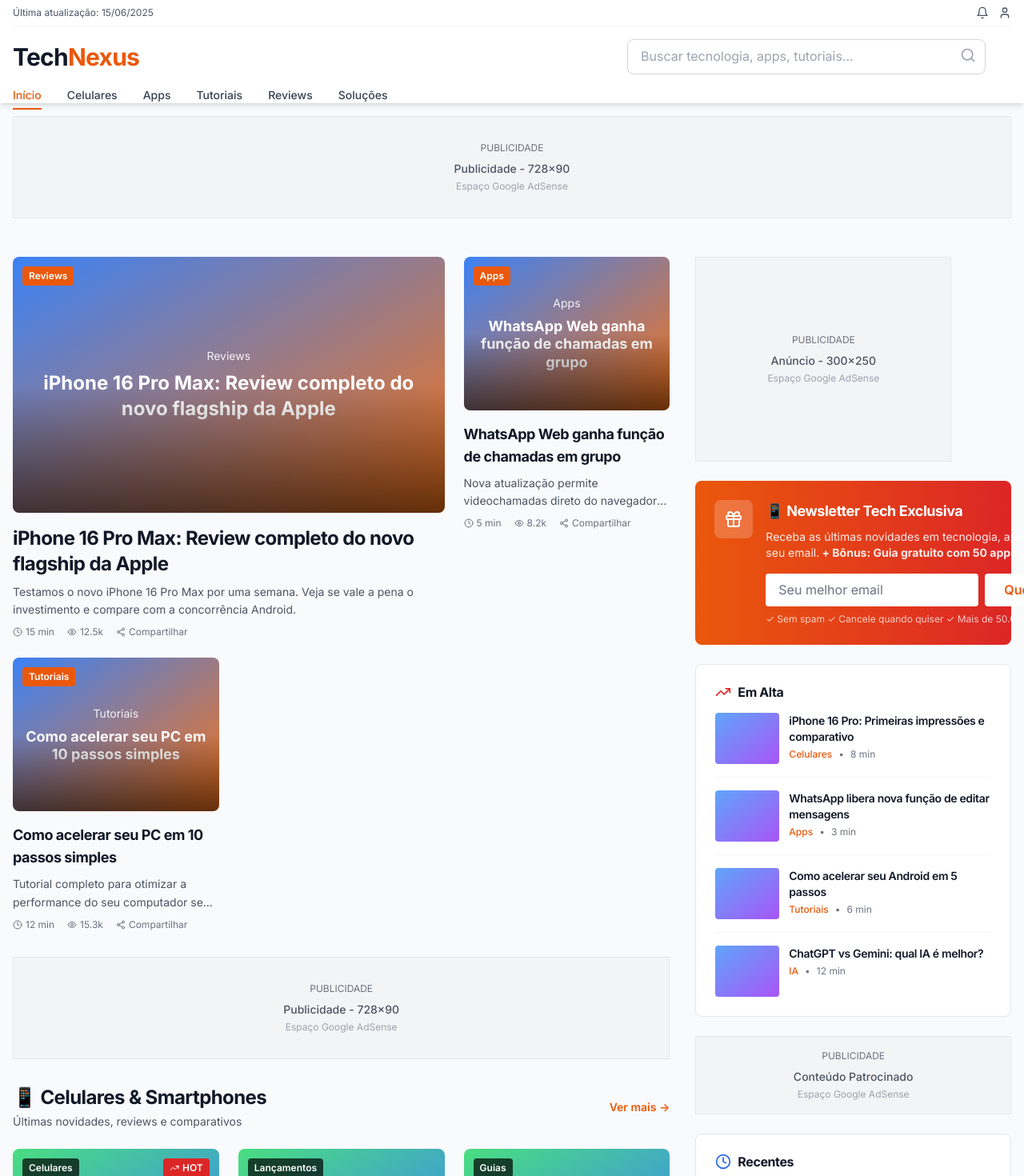
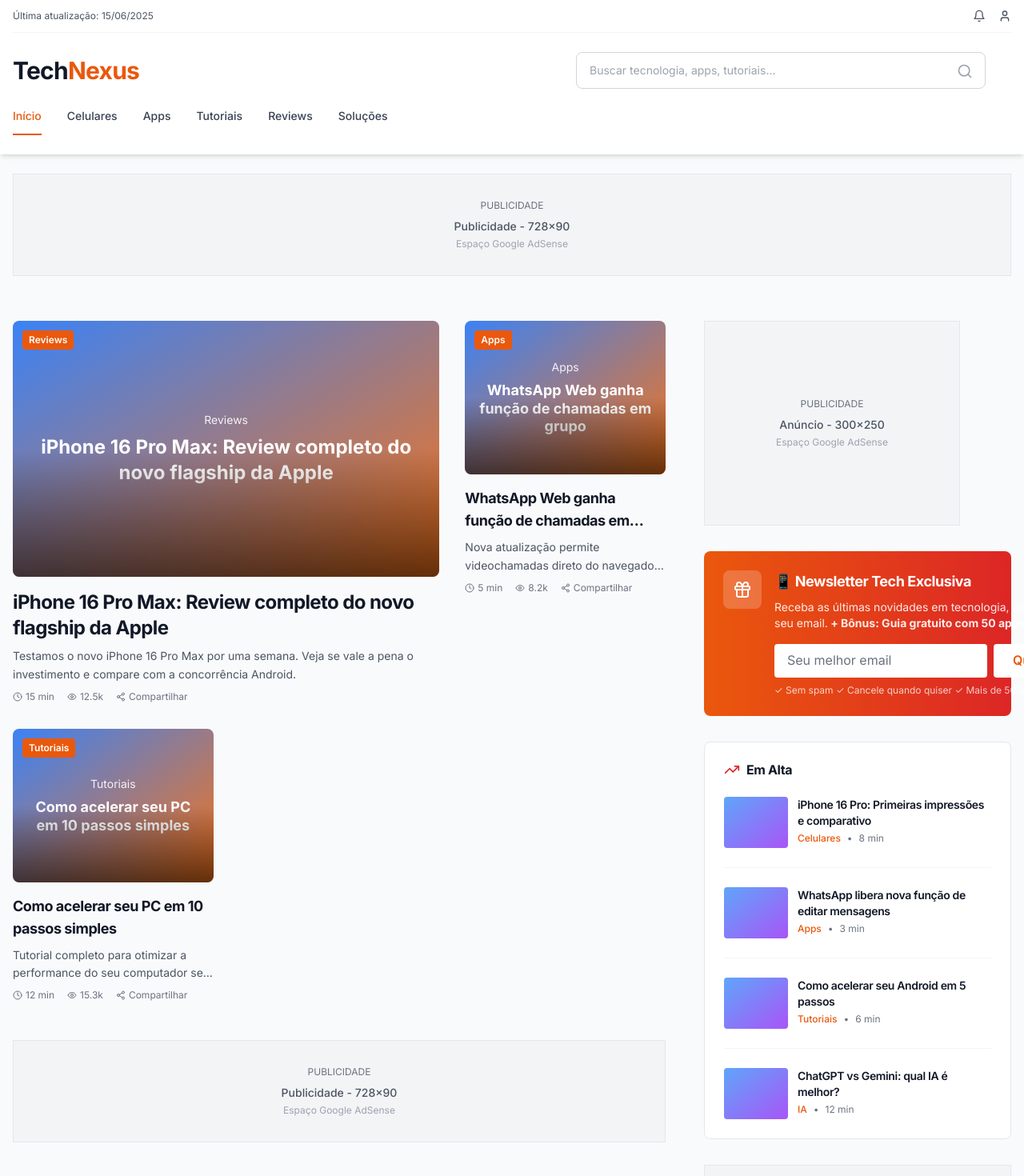
Before and after one commit to tarcisiobaiao/tech-nexus-theme, a React (Vite) app: page / in a window 1280 px wide. Shown: the top 1470 px of the page at 80% size. Built offline with nearby package versions, Linux system fonts and the light colour scheme.

Commit message:
Refactor: Prepare for WordPress theme conversion
-   Improve spacing and other minor details.
-   Prepare React components for WordPress theming.
-   Identify static and dynamic content.

```diff
--- a/src/components/CategorySection.tsx
+++ b/src/components/CategorySection.tsx
@@ -9,11 +9,11 @@ interface CategorySectionProps {
 
 const CategorySection = ({ title, subtitle, children }: CategorySectionProps) => {
   return (
-    <section className="mb-8">
-      <div className="flex items-center justify-between mb-6">
+    <section className="mb-12">
+      <div className="flex items-center justify-between mb-8">
         <div>
-          <h2 className="text-2xl font-bold text-gray-900 mb-1">{title}</h2>
-          {subtitle && <p className="text-gray-600 text-sm">{subtitle}</p>}
+          <h2 className="text-2xl md:text-3xl font-bold text-gray-900 mb-2">{title}</h2>
+          {subtitle && <p className="text-gray-600 text-sm md:text-base">{subtitle}</p>}
         </div>
         <a href="#" className="text-orange-600 hover:text-orange-700 text-sm font-semibold transition-colors">
           Ver mais →
--- a/src/components/Header.tsx
+++ b/src/components/Header.tsx
@@ -9,20 +9,20 @@ const Header = () => {
     <header className="bg-white shadow-md sticky top-0 z-50">
       <div className="container mx-auto px-4">
         {/* Top Bar */}
-        <div className="flex items-center justify-between py-2 border-b border-gray-100">
+        <div className="flex items-center justify-between py-3 border-b border-gray-100">
           <div className="flex items-center space-x-4">
             <div className="text-xs text-gray-600">
               Última atualização: {new Date().toLocaleDateString('pt-BR')}
             </div>
           </div>
-          <div className="flex items-center space-x-3">
-            <Bell className="w-4 h-4 text-gray-600 hover:text-orange-500 cursor-pointer" />
-            <User className="w-4 h-4 text-gray-600 hover:text-orange-500 cursor-pointer" />
+          <div className="flex items-center space-x-4">
+            <Bell className="w-4 h-4 text-gray-600 hover:text-orange-500 cursor-pointer transition-colors" />
+            <User className="w-4 h-4 text-gray-600 hover:text-orange-500 cursor-pointer transition-colors" />
           </div>
         </div>
 
         {/* Main Header */}
-        <div className="flex items-center justify-between py-4">
+        <div className="flex items-center justify-between py-6">
           {/* Logo */}
           <div className="flex items-center">
             <h1 className="text-2xl md:text-3xl font-bold text-gray-900">
@@ -31,14 +31,14 @@ const Header = () => {
           </div>
 
           {/* Search Bar - Desktop */}
-          <div className="hidden md:flex items-center flex-1 max-w-md mx-8">
+          <div className="hidden md:flex items-center flex-1 max-w-lg mx-8">
             <div className="relative w-full">
               <input
                 type="text"
                 placeholder="Buscar tecnologia, apps, tutoriais..."
-                className="w-full px-4 py-2 pr-10 border border-gray-300 rounded-lg focus:outline-none focus:ring-2 focus:ring-orange-500 focus:border-transparent"
+                className="w-full px-4 py-3 pr-12 border border-gray-300 rounded-lg focus:outline-none focus:ring-2 focus:ring-orange-500 focus:border-transparent text-sm"
               />
-              <Search className="absolute right-3 top-2.5 w-5 h-5 text-gray-400" />
+              <Search className="absolute right-4 top-3.5 w-5 h-5 text-gray-400" />
             </div>
           </div>
 
@@ -52,14 +52,14 @@ const Header = () => {
         </div>
 
         {/* Navigation Menu */}
-        <nav className={`${isMenuOpen ? 'block' : 'hidden'} md:block pb-4 md:pb-0`}>
-          <ul className="flex flex-col md:flex-row space-y-2 md:space-y-0 md:space-x-8 text-sm font-medium">
-            <li><a href="#" className="text-orange-600 border-b-2 border-orange-600 pb-2">Início</a></li>
-            <li><a href="#" className="text-gray-700 hover:text-orange-600 transition-colors pb-2">Celulares</a></li>
-            <li><a href="#" className="text-gray-700 hover:text-orange-600 transition-colors pb-2">Apps</a></li>
-            <li><a href="#" className="text-gray-700 hover:text-orange-600 transition-colors pb-2">Tutoriais</a></li>
-            <li><a href="#" className="text-gray-700 hover:text-orange-600 transition-colors pb-2">Reviews</a></li>
-            <li><a href="#" className="text-gray-700 hover:text-orange-600 transition-colors pb-2">Soluções</a></li>
+        <nav className={`${isMenuOpen ? 'block' : 'hidden'} md:block pb-4 md:pb-6`}>
+          <ul className="flex flex-col md:flex-row space-y-3 md:space-y-0 md:space-x-8 text-sm font-medium">
+            <li><a href="#" className="text-orange-600 border-b-2 border-orange-600 pb-3 block">Início</a></li>
+            <li><a href="#" className="text-gray-700 hover:text-orange-600 transition-colors pb-3 block">Celulares</a></li>
+            <li><a href="#" className="text-gray-700 hover:text-orange-600 transition-colors pb-3 block">Apps</a></li>
+            <li><a href="#" className="text-gray-700 hover:text-orange-600 transition-colors pb-3 block">Tutoriais</a></li>
+            <li><a href="#" className="text-gray-700 hover:text-orange-600 transition-colors pb-3 block">Reviews</a></li>
+            <li><a href="#" className="text-gray-700 hover:text-orange-600 transition-colors pb-3 block">Soluções</a></li>
           </ul>
         </nav>
 
@@ -69,9 +69,9 @@ const Header = () => {
             <input
               type="text"
               placeholder="Buscar..."
-              className="w-full px-4 py-2 pr-10 border border-gray-300 rounded-lg focus:outline-none focus:ring-2 focus:ring-orange-500"
+              className="w-full px-4 py-3 pr-12 border border-gray-300 rounded-lg focus:outline-none focus:ring-2 focus:ring-orange-500 text-sm"
             />
-            <Search className="absolute right-3 top-2.5 w-5 h-5 text-gray-400" />
+            <Search className="absolute right-4 top-3.5 w-5 h-5 text-gray-400" />
           </div>
         </div>
       </div>
--- a/src/components/Sidebar.tsx
+++ b/src/components/Sidebar.tsx
@@ -6,20 +6,55 @@ import { TrendingUp, Clock, Star } from "lucide-react";
 
 const Sidebar = () => {
   const trendingPosts = [
-    { title: "iPhone 16 Pro: Primeiras impressões e comparativo", category: "Celulares", readTime: "8 min" },
-    { title: "WhatsApp libera nova função de editar mensagens", category: "Apps", readTime: "3 min" },
-    { title: "Como acelerar seu Android em 5 passos", category: "Tutoriais", readTime: "6 min" },
-    { title: "ChatGPT vs Gemini: qual IA é melhor?", category: "IA", readTime: "12 min" },
+    {
+      title: "iPhone 16 Pro: Primeiras impressões e comparativo",
+      excerpt: "Análise detalhada das principais novidades do novo iPhone.",
+      category: "Celulares",
+      readTime: "8 min"
+    },
+    {
+      title: "WhatsApp libera nova função de editar mensagens",
+      excerpt: "Recurso permite alterar textos enviados em até 15 minutos.",
+      category: "Apps",
+      readTime: "3 min"
+    },
+    {
+      title: "Como acelerar seu Android em 5 passos",
+      excerpt: "Dicas práticas para melhorar a performance do seu smartphone.",
+      category: "Tutoriais",
+      readTime: "6 min"
+    },
+    {
+      title: "ChatGPT vs Gemini: qual IA é melhor?",
+      excerpt: "Comparativo completo entre os principais assistentes de IA.",
+      category: "IA",
+      readTime: "12 min"
+    },
   ];
 
   const recentPosts = [
-    { title: "Samsung Galaxy S24: vale a pena o upgrade?", category: "Reviews", readTime: "10 min" },
-    { title: "Apps que consomem menos bateria do celular", category: "Apps", readTime: "5 min" },
-    { title: "Como fazer backup completo do WhatsApp", category: "Tutoriais", readTime: "4 min" },
+    {
+      title: "Samsung Galaxy S24: vale a pena o upgrade?",
+      excerpt: "Review completo do novo flagship da Samsung.",
+      category: "Reviews",
+      readTime: "10 min"
+    },
+    {
+      title: "Apps que consomem menos bateria do celular",
+      excerpt: "Lista com aplicativos otimizados para economia de energia.",
+      category: "Apps",
+      readTime: "5 min"
+    },
+    {
+      title: "Como fazer backup completo do WhatsApp",
+      excerpt: "Tutorial passo a passo para proteger suas conversas.",
+      category: "Tutoriais",
+      readTime: "4 min"
+    },
   ];
 
   return (
-    <aside className="space-y-6">
+    <aside className="space-y-8">
       {/* Top Banner Ad */}
       <AdBanner type="rectangle" />
 
@@ -28,15 +63,15 @@ const Sidebar = () => {
 
       {/* Trending Posts */}
       <div className="bg-white rounded-lg border border-gray-200 p-6">
-        <div className="flex items-center space-x-2 mb-4">
+        <div className="flex items-center space-x-2 mb-6">
           <TrendingUp className="w-5 h-5 text-red-600" />
           <h3 className="font-bold text-gray-900">Em Alta</h3>
         </div>
-        <div className="space-y-4">
+        <div className="space-y-6">
           {trendingPosts.map((post, index) => (
             <div key={index}>
               <NewsCard {...post} isCompact />
-              {index < trendingPosts.length - 1 && <hr className="mt-4 border-gray-100" />}
+              {index < trendingPosts.length - 1 && <hr className="mt-6 border-gray-100" />}
             </div>
           ))}
         </div>
@@ -47,15 +82,15 @@ const Sidebar = () => {
 
       {/* Recent Posts */}
       <div className="bg-white rounded-lg border border-gray-200 p-6">
-        <div className="flex items-center space-x-2 mb-4">
+        <div className="flex items-center space-x-2 mb-6">
           <Clock className="w-5 h-5 text-blue-600" />
           <h3 className="font-bold text-gray-900">Recentes</h3>
         </div>
-        <div className="space-y-4">
+        <div className="space-y-6">
           {recentPosts.map((post, index) => (
             <div key={index}>
               <NewsCard {...post} isCompact />
-              {index < recentPosts.length - 1 && <hr className="mt-4 border-gray-100" />}
+              {index < recentPosts.length - 1 && <hr className="mt-6 border-gray-100" />}
             </div>
           ))}
         </div>
--- a/src/pages/Index.tsx
+++ b/src/pages/Index.tsx
@@ -8,6 +8,7 @@ import Sidebar from "@/components/Sidebar";
 import Footer from "@/components/Footer";
 
 const Index = () => {
+  // Featured Posts Data - In WordPress, this will come from get_posts() with meta_query for featured
   const featuredPosts = [
     {
       title: "iPhone 16 Pro Max: Review completo do novo flagship da Apple",
@@ -33,6 +34,7 @@ const Index = () => {
     }
   ];
 
+  // Category Posts Data - In WordPress, this will come from get_posts() with category queries
   const cellphoneNews = [
     {
       title: "Samsung Galaxy S24 Ultra vs iPhone 15 Pro Max: batalha dos titãs",
@@ -79,62 +81,71 @@ const Index = () => {
 
   return (
     <div className="min-h-screen bg-gray-50">
+      {/* WordPress Template: header.php */}
       <Header />
 
-      {/* Top Leaderboard Ad */}
-      <div className="container mx-auto px-4 py-4">
+      {/* Top Leaderboard Ad - WordPress: get_option('adsense_header') */}
+      <div className="container mx-auto px-4 py-6">
         <AdBanner type="leaderboard" />
       </div>
 
+      {/* Main Content Area - WordPress Template: index.php */}
       <main className="container mx-auto px-4 py-8">
-        <div className="grid grid-cols-1 lg:grid-cols-3 gap-8">
-          {/* Main Content */}
-          <div className="lg:col-span-2 space-y-8">
-            {/* Featured Stories */}
-            <section>
-              <div className="grid grid-cols-1 md:grid-cols-3 gap-6">
+        <div className="grid grid-cols-1 lg:grid-cols-3 gap-12">
+
+          {/* Main Content - WordPress: Primary Content Area */}
+          <div className="lg:col-span-2 space-y-12">
+
+            {/* Featured Stories Section - WordPress: Featured Posts Query */}
+            <section className="mb-12">
+              <div className="grid grid-cols-1 md:grid-cols-3 gap-8">
                 {featuredPosts.map((post, index) => (
                   <FeaturedPost key={index} {...post} />
                 ))}
               </div>
             </section>
 
-            {/* Mid-content Ad */}
-            <AdBanner type="leaderboard" />
+            {/* Mid-content Ad - WordPress: get_option('adsense_content') */}
+            <div className="my-12">
+              <AdBanner type="leaderboard" />
+            </div>
 
-            {/* Celulares Section */}
+            {/* Celulares Section - WordPress: Category Query (Celulares) */}
             <CategorySection
               title="📱 Celulares & Smartphones"
               subtitle="Últimas novidades, reviews e comparativos"
             >
-              <div className="grid grid-cols-1 md:grid-cols-3 gap-6">
+              <div className="grid grid-cols-1 md:grid-cols-3 gap-8">
                 {cellphoneNews.map((post, index) => (
                   <NewsCard key={index} {...post} />
                 ))}
               </div>
             </CategorySection>
 
-            {/* Apps Section */}
+            {/* Apps Section - WordPress: Category Query (Apps) */}
             <CategorySection
               title="📲 Apps & Plataformas"
               subtitle="Novidades, updates e dicas dos seus apps favoritos"
             >
-              <div className="grid grid-cols-1 md:grid-cols-3 gap-6">
+              <div className="grid grid-cols-1 md:grid-cols-3 gap-8">
                 {appNews.map((post, index) => (
                   <NewsCard key={index} {...post} />
                 ))}
               </div>
             </CategorySection>
 
-            {/* Bottom Ad */}
-            <AdBanner type="leaderboard" />
+            {/* Bottom Ad - WordPress: get_option('adsense_footer') */}
+            <div className="mt-12">
+              <AdBanner type="leaderboard" />
+            </div>
           </div>
 
-          {/* Sidebar */}
+          {/* Sidebar - WordPress Template: sidebar.php */}
           <Sidebar />
         </div>
       </main>
 
+      {/* WordPress Template: footer.php */}
       <Footer />
     </div>
   );
```
Also changed, not shown: src/wordpress/TemplateStructure.md (added, +65 -0 lines).
